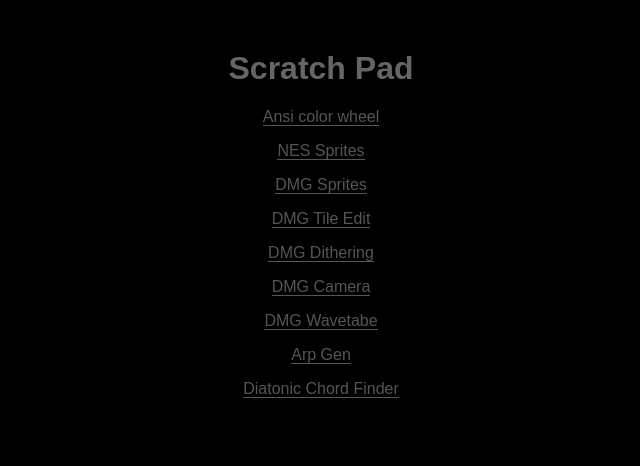
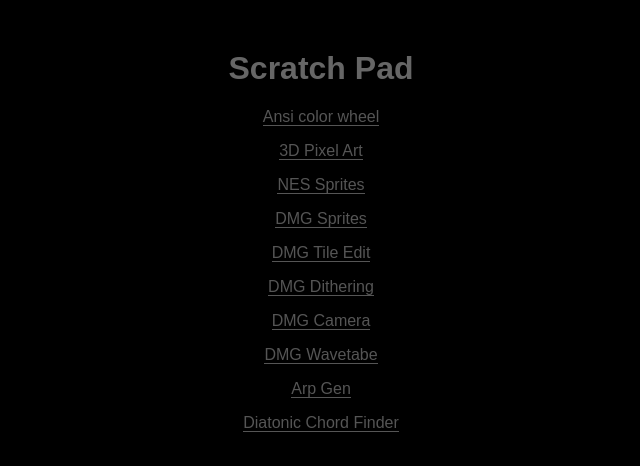
Before and after one commit to noctonic/noctonic.github.io, a plain HTML site: page index.html in a window 1280 px wide. Shown: the whole page, without its empty margins (319-959 px from the left). Drawn offline with Linux system fonts and the light colour scheme.

Commit message:
Update index.html

```diff
--- a/index.html
+++ b/index.html
@@ -29,6 +29,7 @@
 <body>
   <h1>Scratch Pad</h1>
   <p><a href="ansicolor.html">Ansi color wheel</a></p>
+  <p><a href="3d-shape.html">3D Pixel Art</a></p>
   <p><a href="nes-sprites.html">NES Sprites</a></p>
   <p><a href="dmg-sprites.html">DMG Sprites</a></p>
   <p><a href="dmg-tile.html">DMG Tile Edit</a></p>
```
